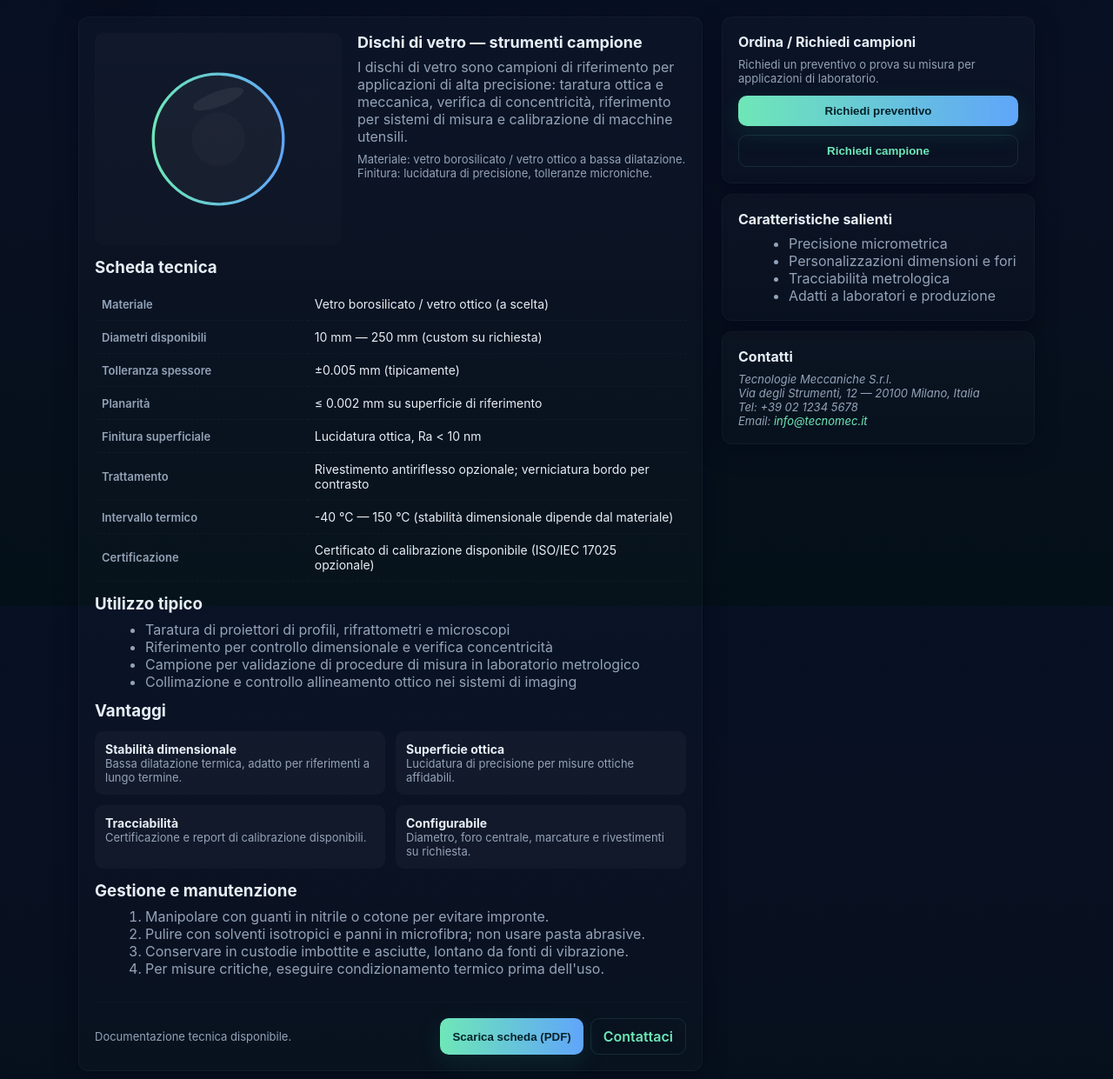
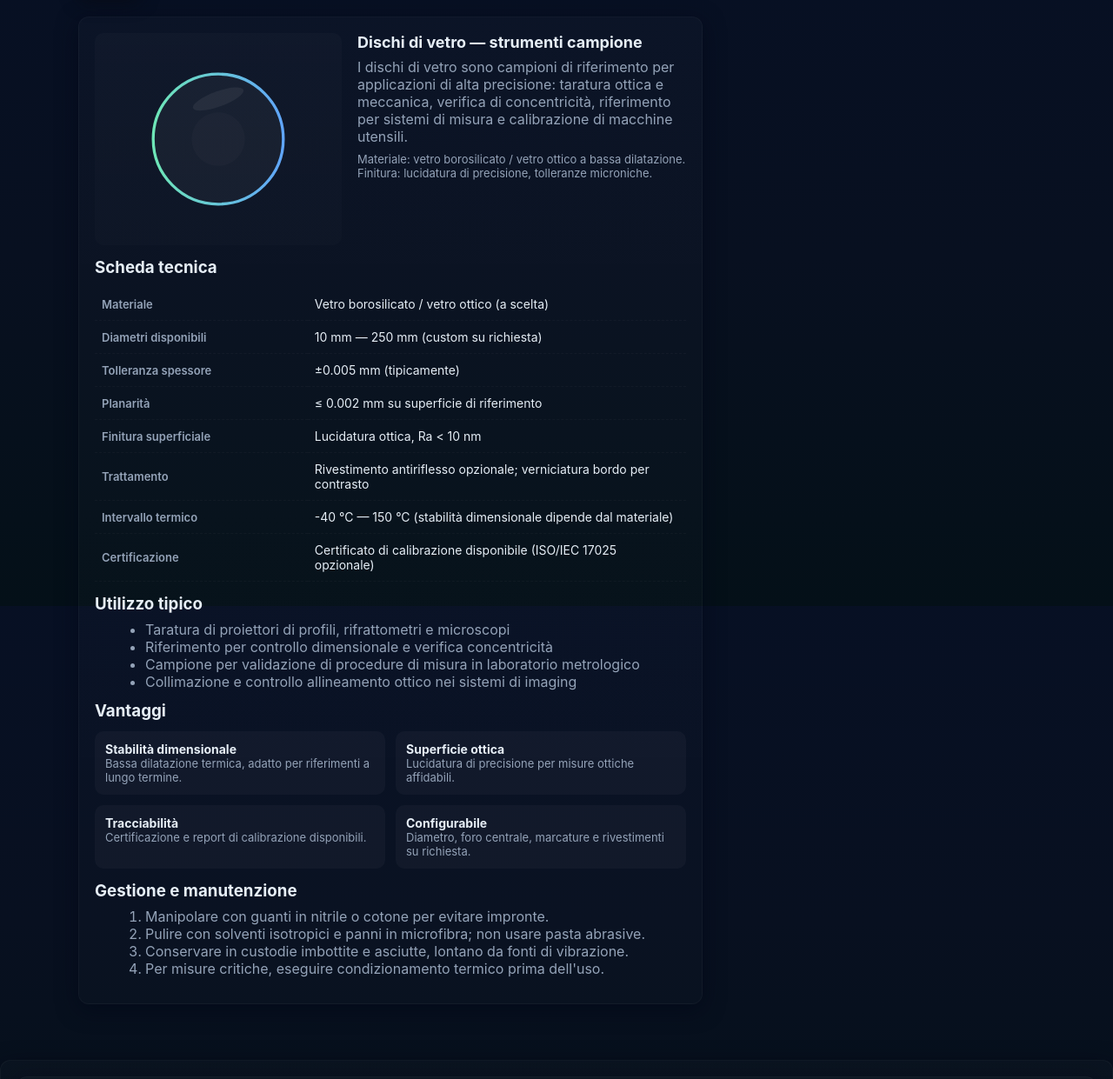
Before and after one commit to bsdkbqxmrx-lab/Tecnologia-meccanica-3AM, a plain HTML site: page Dischi_di_vetro.html in a window 1280 px wide. Shown: the part 139-1380 px from the top of the page at 87% size. Drawn offline with Linux system fonts and the light colour scheme.

Commit message:
Update Dischi_di_vetro.html

```diff
--- a/Dischi_di_vetro.html
+++ b/Dischi_di_vetro.html
@@ -296,11 +296,7 @@
           </ol>
         </section>
 
-        <footer>
-          <div class="muted">Documentazione tecnica disponibile.</div>
-          <div style="display:flex; gap:8px;">
-            <button class="btn btn-primary" onclick="downloadSpec()">Scarica scheda (PDF)</button>
-            <a class="btn btn-ghost" href="#contact">Contattaci</a>
+
           </div>
         </footer>
       </section>
@@ -308,14 +304,7 @@
       <!-- Right column -->
       <aside class="right">
         <div class="card" style="margin-bottom:12px">
-          <h4 style="margin:0 0 8px 0">Ordina / Richiedi campioni</h4>
-          <p class="muted" style="margin:0 0 12px 0">Richiedi un preventivo o prova su misura per applicazioni di laboratorio.</p>
 
-          <div class="cta" role="region" aria-label="Azioni rapide">
-            <button class="btn btn-primary" onclick="openForm()">Richiedi preventivo</button>
-            <button class="btn btn-ghost" onclick="openForm('sample')">Richiedi campione</button>
-          </div>
-        </div>
 
         <div class="card">
           <h4 style="margin:0 0 8px 0">Caratteristiche salienti</h4>
@@ -325,20 +314,7 @@
             <li>Tracciabilità metrologica</li>
             <li>Adatti a laboratori e produzione</li>
           </ul>
-        </div>
 
-        <div class="card" style="margin-top:12px">
-          <h4 style="margin:0 0 8px 0">Contatti</h4>
-          <address class="muted" id="contact">
-            Tecnologie Meccaniche S.r.l.<br>
-            Via degli Strumenti, 12 — 20100 Milano, Italia<br>
-            Tel: +39 02 1234 5678<br>
-            Email: <a href="mailto:info@tecnomec.it" style="color:var(--accent); text-decoration:none">info@tecnomec.it</a>
-          </address>
-        </div>
-      </aside>
-    </main>
-  </div>
 
   <!-- Minimal JS: download file and simple form open -->
   <script>
```
